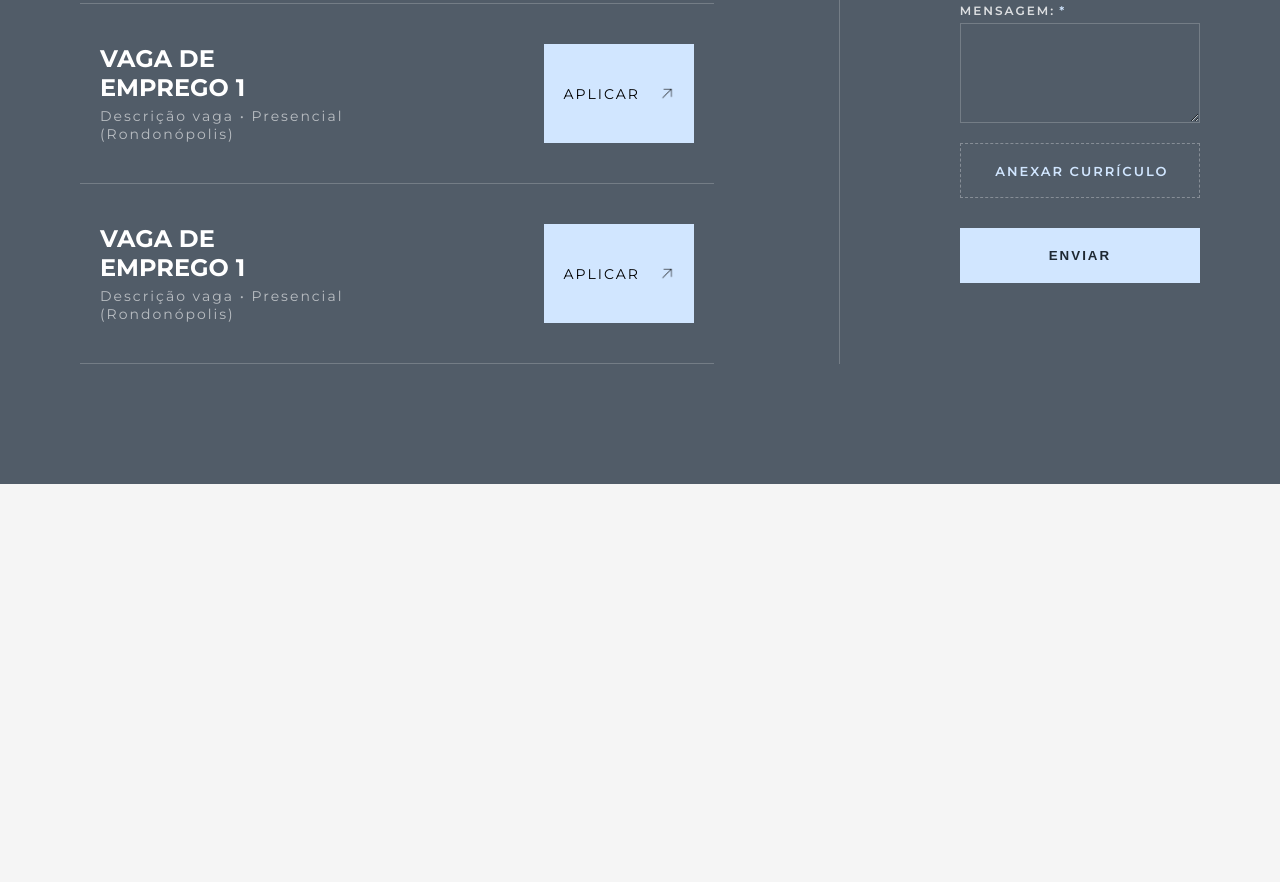
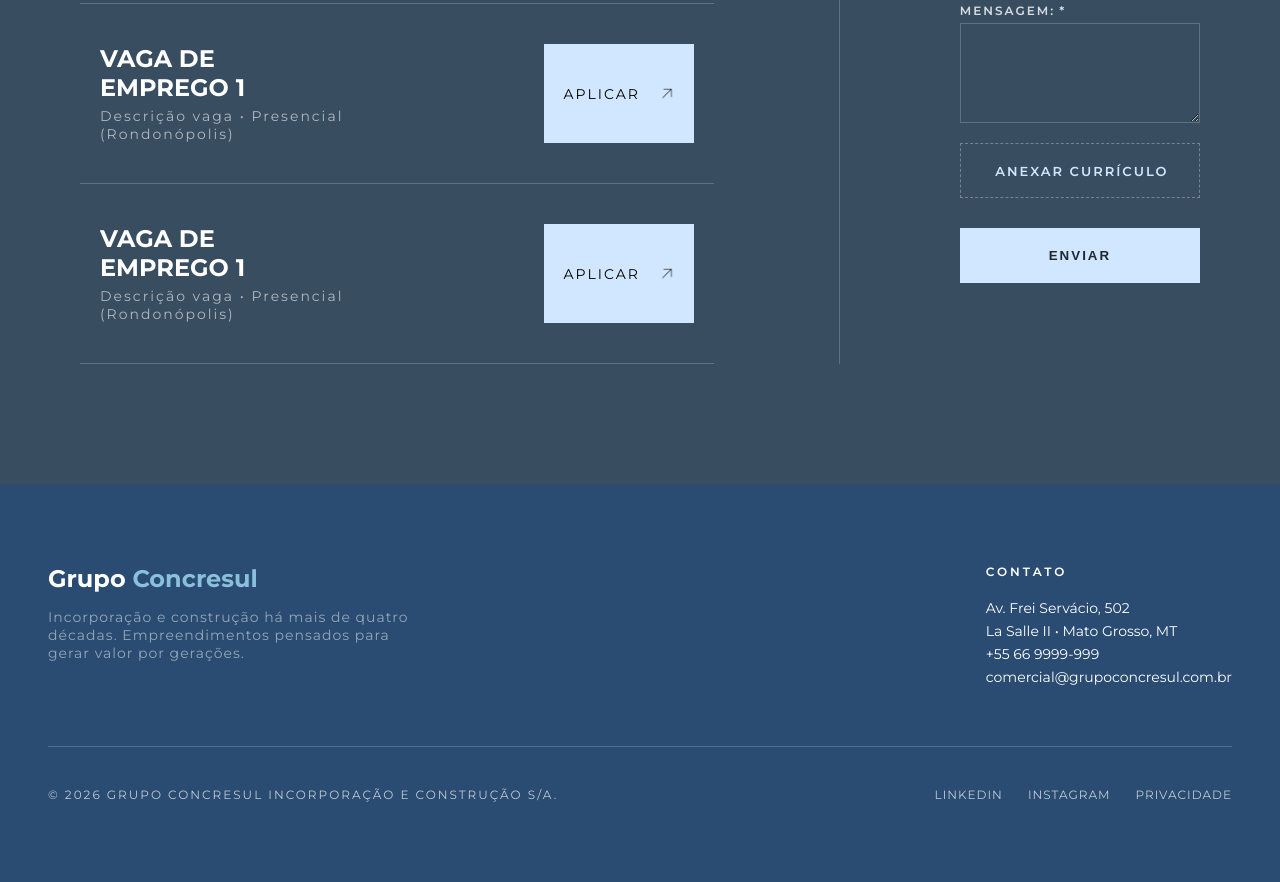
Before and after one commit to r4mongui/project-site, a plain HTML site: page index.html in a window 1280 px wide. Shown: the part 5701-6583 px from the top of the page. Before the commit the page ends 6185 px from the top, so only its background shows below. Drawn offline with Linux system fonts and the light colour scheme.

Commit message:
Décimo segundo commit - Adesão do rodapé, ultimo ajuste da pagina principal

```diff
--- a/index.html
+++ b/index.html
@@ -428,6 +428,40 @@
         </div>
     </section>
 
+    <footer class="rodape">
+        <div class="rodape-content">
+            <div class="rodape-infos">
+                <div class="rodape-header">
+                    <h1>Grupo <span>Concresul</span></h1>
+                    <p>Incorporação e construção há mais de quatro<br>
+                       décadas. Empreendimentos pensados para<br>
+                       gerar valor por gerações.</p>
+                </div>
+
+                <div class="rodape-contato">
+                    <h2>CONTATO</h2>
+                    <p>Av. Frei Servácio, 502</p>
+                    <p>La Salle II • Mato Grosso, MT</p>
+                    <p>+55 66 9999-999</p>
+                    <p>comercial@grupoconcresul.com.br</p>
+                </div>
+            </div>
+
+            <div class="rodape-final">
+                <div>
+                    <h2>© 2026 GRUPO CONCRESUL INCORPORAÇÃO E CONSTRUÇÃO S/A.</h2>
+                </div>
+
+                <div class="rodape-links">
+                    <p>LINKEDIN</p>
+                    <p>INSTAGRAM</p>
+                    <p>PRIVACIDADE</p>
+                </div>
+            </div>
+
+        </div>
+    </footer>
+
     <script src="script.js"></script>
 </body>
 </html>
--- a/style.css
+++ b/style.css
@@ -55,8 +55,12 @@ html{
     .btn-contato:hover{
         background-color: rgb(49, 109, 179);
         border-color: rgb(49, 109, 179);
-        color: rgb(30, 40, 50);
-    }
+        color: white;
+    };
+
+    .logo a span{
+        color: rgb(137, 192, 218);
+    };
 }
 
 .logo h1{
@@ -507,7 +511,7 @@ html{
     padding: 120px 80px;
     display: flex;
     justify-content: center;
-    background-color: rgb(81, 92, 104);
+    background-color: rgb(57, 77, 97);
     color: white;
 }
 
@@ -770,3 +774,99 @@ html{
     background-color: white;
     color: rgb(30, 40, 50);
 }
+
+/* ===================== */
+/*        RODAPÉ         */
+/* ===================== */
+
+.rodape{
+    padding: 80px 48px;
+    display: flex;
+    justify-content: center;
+
+    background-color: rgba(20, 58, 100, 0.9);
+}
+
+.rodape-content{
+    width: 100%;
+    max-width: 1300px;
+    display: flex;
+    flex-direction: column;
+}
+
+.rodape-infos{
+    display: flex;
+    align-items: start;
+    justify-content: space-between;
+
+    border-bottom: 1px solid rgba(255, 255, 255, 0.2);
+    padding-bottom: 60px;
+}
+
+.rodape-header h1{
+    padding-bottom: 15px;
+    color: white;
+    font-size: 24px;
+}
+
+.rodape-header h1 span{
+    color: rgb(137, 192, 218);
+}
+
+.rodape-header p{
+    font-size: 14px;
+    color: rgba(255, 255, 255, 0.5);
+    letter-spacing: 1px;
+}
+
+.rodape-contato{
+    display: flex;
+    flex-direction: column;
+    gap: 5px;
+}
+
+.rodape-contato h2{
+    padding-bottom: 15px;
+    font-size: 12px;
+    color: white;
+    letter-spacing: 3px;
+    font-weight: 600;
+}
+
+.rodape-contato p{
+    color: white;
+    font-size: 14px;
+    font-weight: 400;
+}
+
+.rodape-final{
+    display: flex;
+    justify-content: space-between;
+
+    padding-top: 40px;
+}
+
+.rodape-final h2{
+    font-size: 12px;
+    color: rgba(255, 255, 255, 0.7);
+    letter-spacing: 2px;
+    font-weight: 400;
+}
+
+.rodape-links{
+    display: flex;
+    font-size: 12px;
+    color: rgba(255, 255, 255, 0.7);
+
+    gap: 25px;
+    letter-spacing: 1px;
+}
+
+.rodape-links p{
+    transition: 0.2s ease;
+    cursor: pointer;
+}
+
+.rodape-links p:hover{
+    color: white;
+}
```
